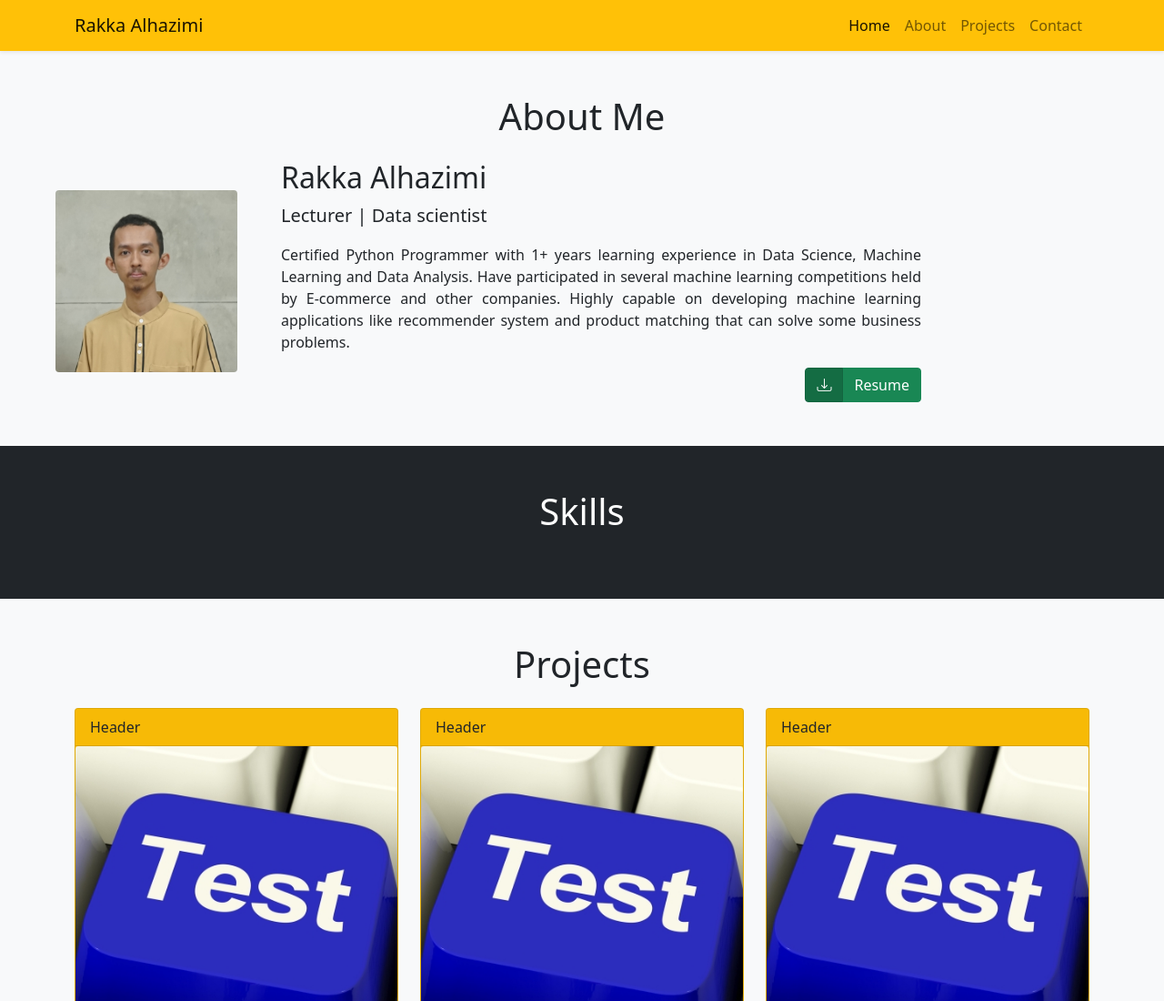
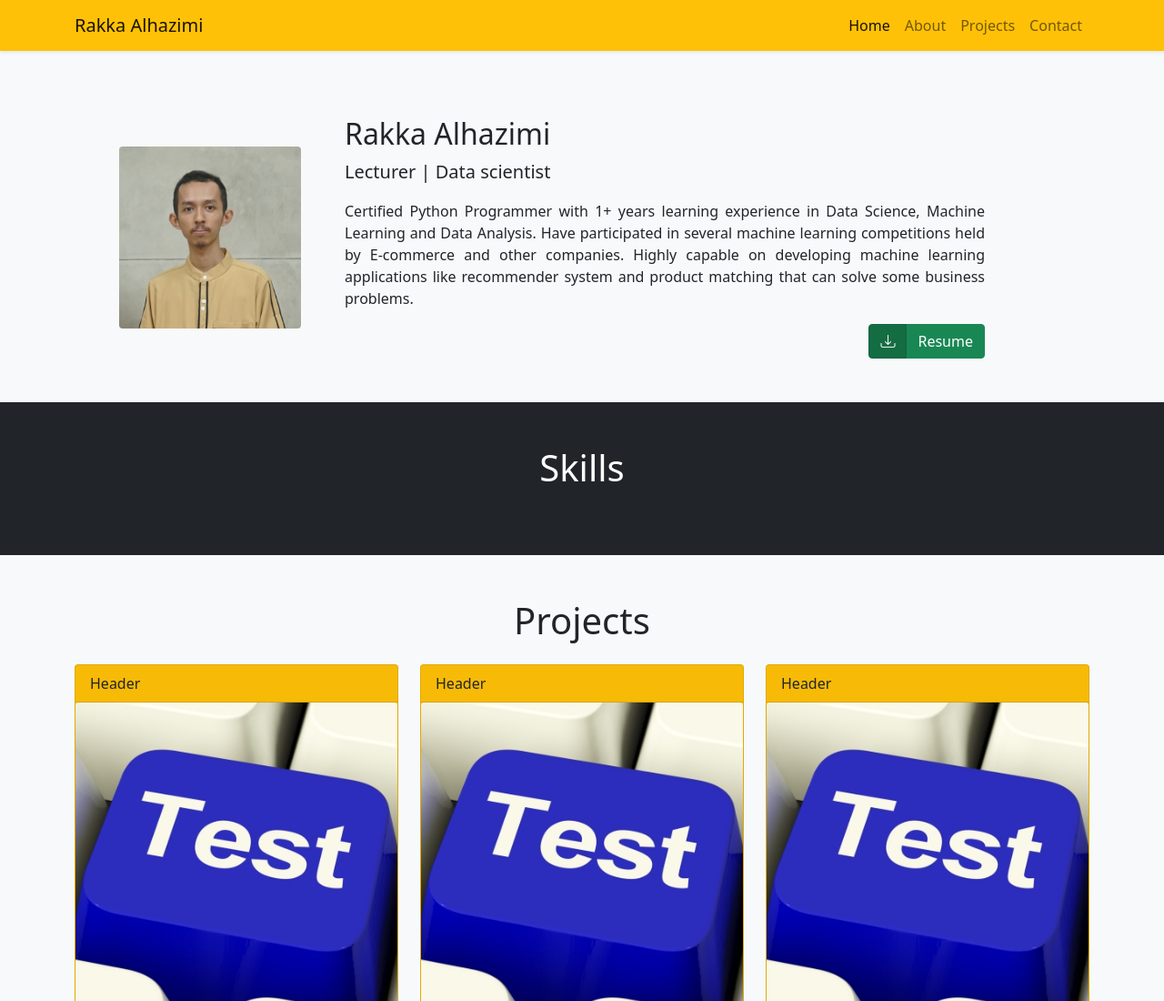
Before and after one commit to rakkaalhazimi/HTML-CSS-JS-Tutorial, a plain HTML site: page Bootstraps 5/index.html in a window 1280 px wide. Shown: the top 1100 px of the page at 91% size. Drawn offline with nearby package versions, Linux system fonts and the light colour scheme.

Commit message:
centers about section

```diff
--- a/Bootstraps 5/index.html
+++ b/Bootstraps 5/index.html
@@ -49,8 +49,7 @@
 		<!-- Start About -->
 		<section id="about">
 			<div class="container-fluid py-5 bg-light">
-				<h1 class="mb-4 text-center">About Me</h1>
-				<div class="container-lg row px-4 gy-4 align-items-center">
+				<div class="container-lg row m-auto px-4 gy-4 align-items-center">
 					<!-- first column todo: fix text and pics conflict on md breakpoint -->
 					<div class="col-lg-3 text-center">
 						<img src="images/foto bagus.jpg" class="rounded" alt="..." width=200 height=200>
```
